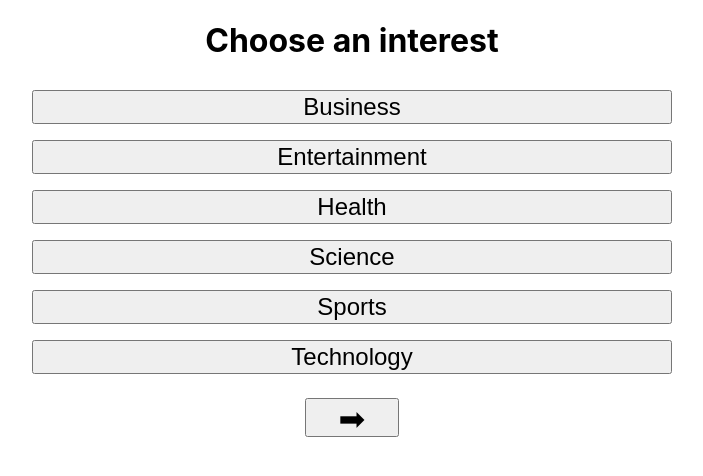
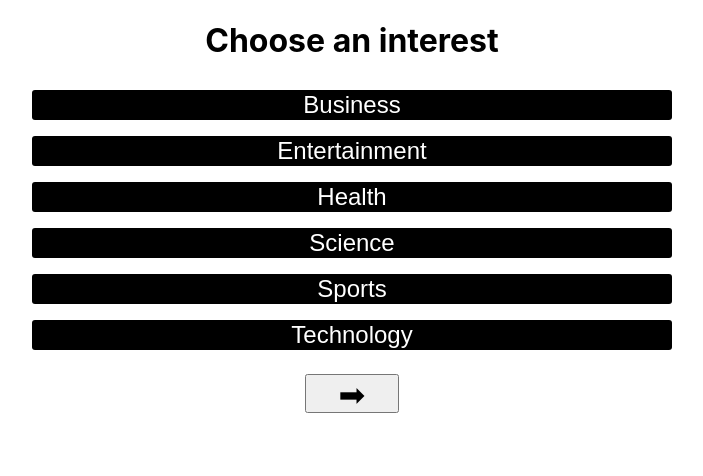
Before and after one commit to nickhartdev/NewsHub, a React (Create React App) app: page /interest-select in a window 1280 px wide. Shown: the top 476 px of the page, without its empty margins (288-991 px from the left). Built offline with nearby package versions, Linux system fonts and the light colour scheme; no server answers.

Commit message:
Add alternate styling for onboarding buttons

```diff
--- a/src/components/Form/Option/Option.css
+++ b/src/components/Form/Option/Option.css
@@ -1,8 +1,14 @@
 .option {
   font-size: 1.5em;
   margin: .5rem 0;
+  background: black;
+  color: white;
+  border: none;
+  border-radius: 3px;
 }
 
 .option:focus {
   background: #fff;
+  color: black;
+  border: 1px solid black;
 }
```
